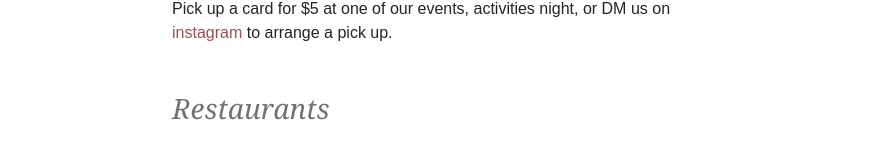
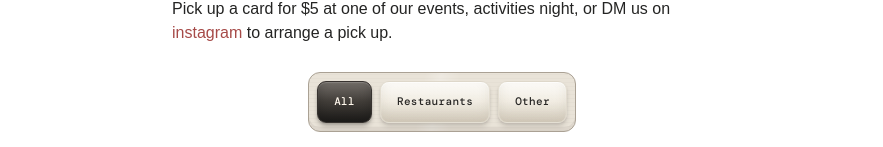
Before and after one commit to Dev-MCSS/websitev2, a Next.js app: page /sponsors in a window 1280 px wide. Shown: the part 597-744 px from the top of the page, without its empty margins (198-1081 px from the left). Built offline with nearby package versions, Linux system fonts and the light colour scheme; a web font is replaced by a local one.

Commit message:
Filter sponsors by category with shared events controls

```diff
--- /dev/null
+++ b/app/components/CategoryFilter.tsx
@@ -0,0 +1,35 @@
+"use client";
+
+import styles from "./category-filter.module.css";
+
+type FilterOption = { value: string; label: string };
+
+export default function CategoryFilter({
+  options,
+  selected,
+  onSelect,
+  ariaLabel,
+}: {
+  options: FilterOption[];
+  selected: string;
+  onSelect: (value: string) => void;
+  ariaLabel: string;
+}) {
+  return (
+    <div className={styles.toolbar}>
+      <div className={styles.filterGroup} role="group" aria-label={ariaLabel}>
+        {options.map(({ value, label }) => (
+          <button
+            key={value}
+            type="button"
+            className={`${styles.filter} ${selected === value ? styles.filterActive : ""}`}
+            aria-pressed={selected === value}
+            onClick={() => onSelect(value)}
+          >
+            {label}
+          </button>
+        ))}
+      </div>
+    </div>
+  );
+}
--- /dev/null
+++ b/app/components/category-filter.module.css
@@ -0,0 +1,52 @@
+.toolbar {
+  display: flex;
+  align-items: center;
+  width: max-content;
+  max-width: 100%;
+  margin: 0 auto clamp(28px, 4vw, 46px);
+  padding: 8px;
+  border: 1px solid #aaa194;
+  border-radius: 12px;
+  background: linear-gradient(100deg, transparent 0 42%, rgb(255 255 255 / 24%) 48%, transparent 55%), repeating-linear-gradient(0deg, rgb(35 33 29 / 2%) 0 1px, transparent 1px 4px), #e9e3d8;
+  box-shadow: inset 0 -4px rgb(78 73 66 / 8%);
+}
+.filterGroup { display: flex; align-items: center; gap: 8px; }
+.filter {
+  position: relative;
+  min-height: 42px;
+  padding: 10px 16px;
+  border: 1px solid rgb(224 217 204 / 82%);
+  border-radius: 9px;
+  color: #292826;
+  background:
+    linear-gradient(180deg, rgb(255 255 255 / 52%) 0%, rgb(255 255 255 / 5%) 48%, rgb(111 95 72 / 12%) 100%),
+    linear-gradient(180deg, #f8f5ed, #e7e0d3);
+  box-shadow:
+    inset 0 1px 1px rgb(255 255 255 / 72%),
+    inset 0 -7px 12px rgb(111 95 72 / 10%),
+    0 1.5px 2px rgb(45 40 35 / 10%),
+    0 4px 4px rgb(65 59 53 / 14%);
+  cursor: pointer;
+  font: 500 11px/1.2 var(--font-dm-mono), monospace;
+  letter-spacing: .03em;
+  white-space: nowrap;
+  transition: transform 220ms cubic-bezier(.22, 1, .36, 1), box-shadow 220ms ease;
+}
+.filter::after { content: ''; position: absolute; inset: 100% 0 auto; height: 8px; }
+.filter:hover { transform: translateY(-2px); box-shadow: inset 0 1px 1px rgb(255 255 255 / 72%), inset 0 -7px 12px rgb(111 95 72 / 10%), 0 2px 2px rgb(45 40 35 / 11%), 0 6px 5px rgb(65 59 53 / 15%); }
+.filter:active { transform: translateY(1px); }
+.filterActive {
+  border-color: #37322f;
+  color: #fff8ed;
+  background:
+    linear-gradient(180deg, rgb(255 255 255 / 16%) 0%, transparent 48%, rgb(0 0 0 / 22%) 100%),
+    linear-gradient(180deg, #57514b, #2b2926);
+  box-shadow: inset 0 1px 1px rgb(255 255 255 / 18%), inset 0 -7px 12px rgb(0 0 0 / 22%), 0 1.5px 2px rgb(30 26 23 / 18%), 0 4px 4px rgb(30 26 23 / 20%);
+}
+.filterActive:hover { box-shadow: inset 0 1px 1px rgb(255 255 255 / 18%), inset 0 -7px 12px rgb(0 0 0 / 22%), 0 2px 2px rgb(30 26 23 / 20%), 0 6px 5px rgb(30 26 23 / 23%); }
+@media (max-width: 600px) {
+  .toolbar { padding: 6px; }
+  .filterGroup { gap: 5px; }
+  .filter { min-height: 38px; padding: 8px 9px; font-size: 9px; }
+}
+@media (prefers-reduced-motion: reduce) { .filter { transition: none; } }
--- a/app/events/EventsGallery.tsx
+++ b/app/events/EventsGallery.tsx
@@ -2,6 +2,7 @@
 
 import { useRef, useState } from "react";
 import { events } from "@/data/events";
+import CategoryFilter from "../components/CategoryFilter";
 import CloudinaryImage from "../components/CloudinaryImage";
 import EventImageLightbox from "./EventImageLightbox";
 import { buildLightboxHighResSrc, pickLightboxBreakpointWidth } from "./lightboxImage";
@@ -18,6 +19,10 @@ type LightboxItem = {
 const gallerySizes = "(max-width: 600px) calc(100vw - 48px), (max-width: 900px) 46vw, 30vw";
 const cloudName = process.env.NEXT_PUBLIC_CLOUDINARY_CLOUD_NAME;
 const categories = Object.entries(events);
+const filterOptions = [
+  { value: "all", label: "All years" },
+  ...categories.map(([yearKey, category]) => ({ value: yearKey, label: category.span })),
+];
 const items = categories.flatMap(([yearKey, category]) =>
   category.items.map((item) => ({ ...item, yearKey })),
 );
@@ -51,14 +56,7 @@ export default function EventsGallery() {
 
   return (
     <>
-      <div className={styles.toolbar}>
-        <div className={styles.filterGroup} role="group" aria-label="Filter photographs by school year">
-          <button type="button" className={`${styles.filter} ${selectedYear === "all" ? styles.filterActive : ""}`} aria-pressed={selectedYear === "all"} onClick={() => setSelectedYear("all")}>All years</button>
-          {categories.map(([yearKey, category]) => (
-            <button key={yearKey} type="button" className={`${styles.filter} ${selectedYear === yearKey ? styles.filterActive : ""}`} aria-pressed={selectedYear === yearKey} onClick={() => setSelectedYear(yearKey)}>{category.span}</button>
-          ))}
-        </div>
-      </div>
+      <CategoryFilter options={filterOptions} selected={selectedYear} onSelect={setSelectedYear} ariaLabel="Filter photographs by school year" />
 
       <div className={styles.gallery}>
         {filteredItems.map((item) => (
--- a/app/sponsors/SponsorsView.tsx
+++ b/app/sponsors/SponsorsView.tsx
@@ -1,5 +1,9 @@
+"use client";
+
+import { useState } from "react";
 import { MapPin, Ticket } from "lucide-react";
 import { sponsors, sponsorAddresses, type SponsorItem } from "@/data/sponsors";
+import CategoryFilter from "../components/CategoryFilter";
 import CloudinaryImage from "../components/CloudinaryImage";
 import styles from "./sponsors.module.css";
 
@@ -27,16 +31,22 @@ function SponsorTicket({ item }: { item: SponsorItem }) {
 }
 
 export default function SponsorsView() {
+  const [selectedCategory, setSelectedCategory] = useState("all");
+  const items = selectedCategory === "all"
+    ? Object.values(sponsors).flatMap((category) => category.items)
+    : sponsors[selectedCategory]?.items ?? [];
+
   return (
-    <div className={styles.sponsorSections}>
-      {Object.values(sponsors).map((category) => (
-        <section key={category.span} aria-label={category.span}>
-          <h2 className={styles.categoryHeading}>{category.span}</h2>
-          <div className={styles.ticketGrid}>
-            {category.items.map((item) => <SponsorTicket key={item.image} item={item} />)}
-          </div>
-        </section>
-      ))}
-    </div>
+    <>
+      <CategoryFilter
+        options={[{ value: "all", label: "All" }, { value: "Restaurants", label: "Restaurants" }, { value: "Others", label: "Other" }]}
+        selected={selectedCategory}
+        onSelect={setSelectedCategory}
+        ariaLabel="Filter sponsors by category"
+      />
+      <div className={styles.ticketGrid}>
+        {items.map((item) => <SponsorTicket key={item.image} item={item} />)}
+      </div>
+    </>
   );
 }
--- a/app/sponsors/sponsors.module.css
+++ b/app/sponsors/sponsors.module.css
@@ -1,6 +1,6 @@
 .directoryHeading {
   width: min(540px, 100%);
-  margin: 64px auto 48px;
+  margin: 64px auto 28px;
   color: var(--home-ink, #242423);
 }
 .directoryHeading h2 {
@@ -19,8 +19,6 @@
 .directoryHeading p + p { margin-top: 16px; }
 .instagramLink { color: #a64a48; text-decoration-line: none; text-decoration-thickness: 2px; text-underline-offset: 3px; transition: color 160ms ease; }
 .instagramLink:hover, .instagramLink:focus-visible { color: #c65451; text-decoration-line: underline; }
-.sponsorSections { display: grid; gap: 56px; }
-.categoryHeading { width: min(540px, 100%); margin: 0 auto 24px; color: var(--home-muted, #76716b); font: italic 400 28px/1.2 Georgia, serif; }
 .ticketGrid { display: grid; grid-template-columns: repeat(3, minmax(0, 1fr)); gap: 18px; }
 .ticket { position: relative; display: grid; grid-template-rows: 190px 1fr; min-width: 0; overflow: hidden; border: 1px solid #cfc4b5; border-radius: 12px; background: #f7f2e9; box-shadow: 0 6px 0 #d2c5b4; mask-image: radial-gradient(circle at 0 190px, transparent 12px, #000 13px), radial-gradient(circle at 100% 190px, transparent 12px, #000 13px); mask-composite: intersect; }
 /* The logo well is inset 11px from the ticket edge. Keep both punches centered on the ticket edge. */
@@ -35,8 +33,7 @@
 .addresses svg { flex: 0 0 auto; margin-top: 2px; }.addresses p { margin: 0; font-size: .77rem; line-height: 1.5; }.addresses a { color: inherit; text-decoration-color: #b9ac9a; text-underline-offset: 3px; }.addresses a:hover { color: #242423; }
 @media (max-width: 960px) { .ticketGrid { grid-template-columns: repeat(2, minmax(0, 1fr)); } }
 @media (max-width: 620px) {
-  .directoryHeading { width: calc(100% - 16px); margin-top: 40px; margin-bottom: 40px; }
-  .categoryHeading { width: calc(100% - 16px); }
+  .directoryHeading { width: calc(100% - 16px); margin-top: 40px; margin-bottom: 28px; }
   .ticketGrid { grid-template-columns: 1fr; gap: 22px; }
 }
 @media (prefers-reduced-motion: reduce) { .logo { transition: none; } }
```
Also changed, not shown: app/events/events.module.css (+1 -57 lines).
